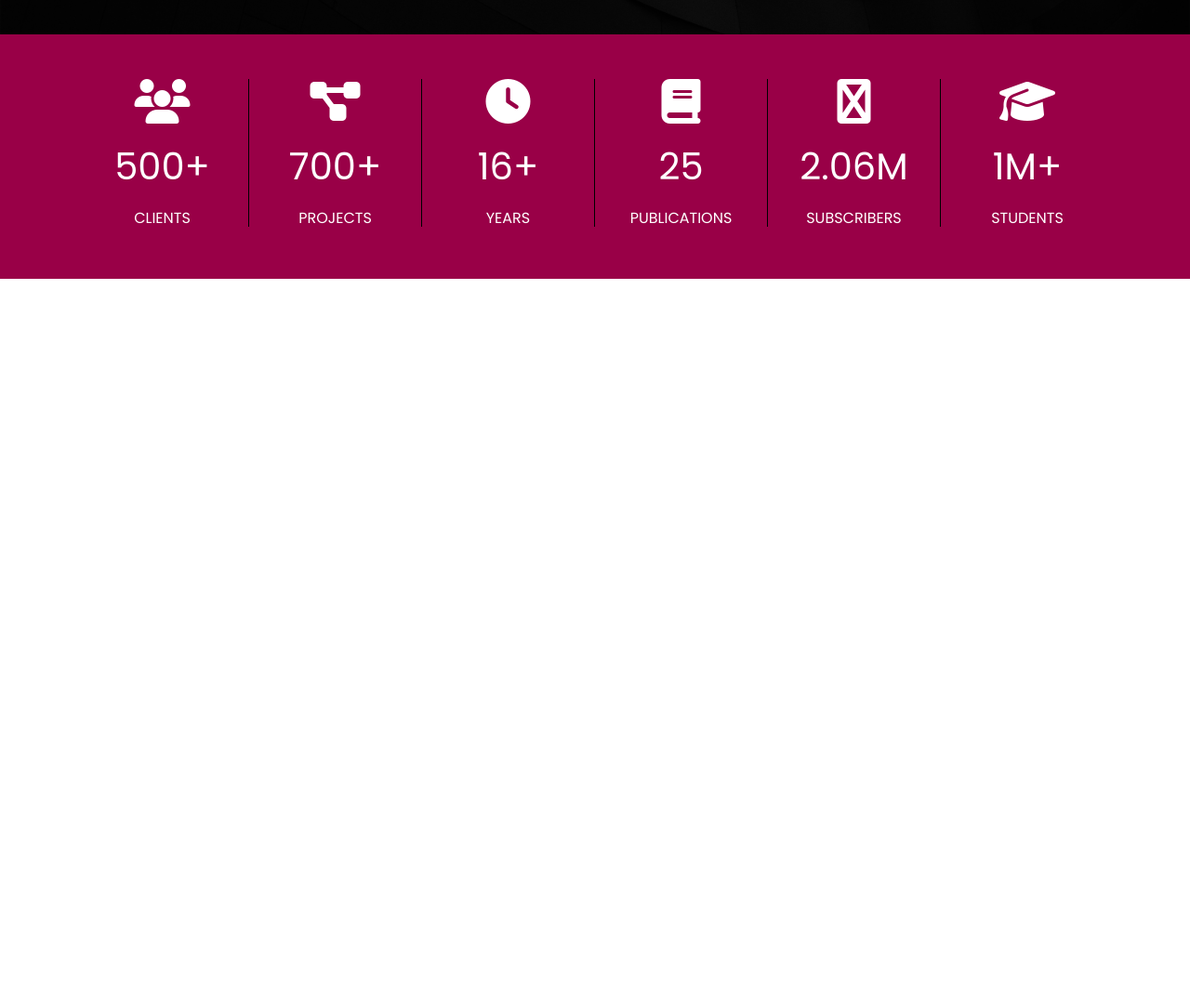
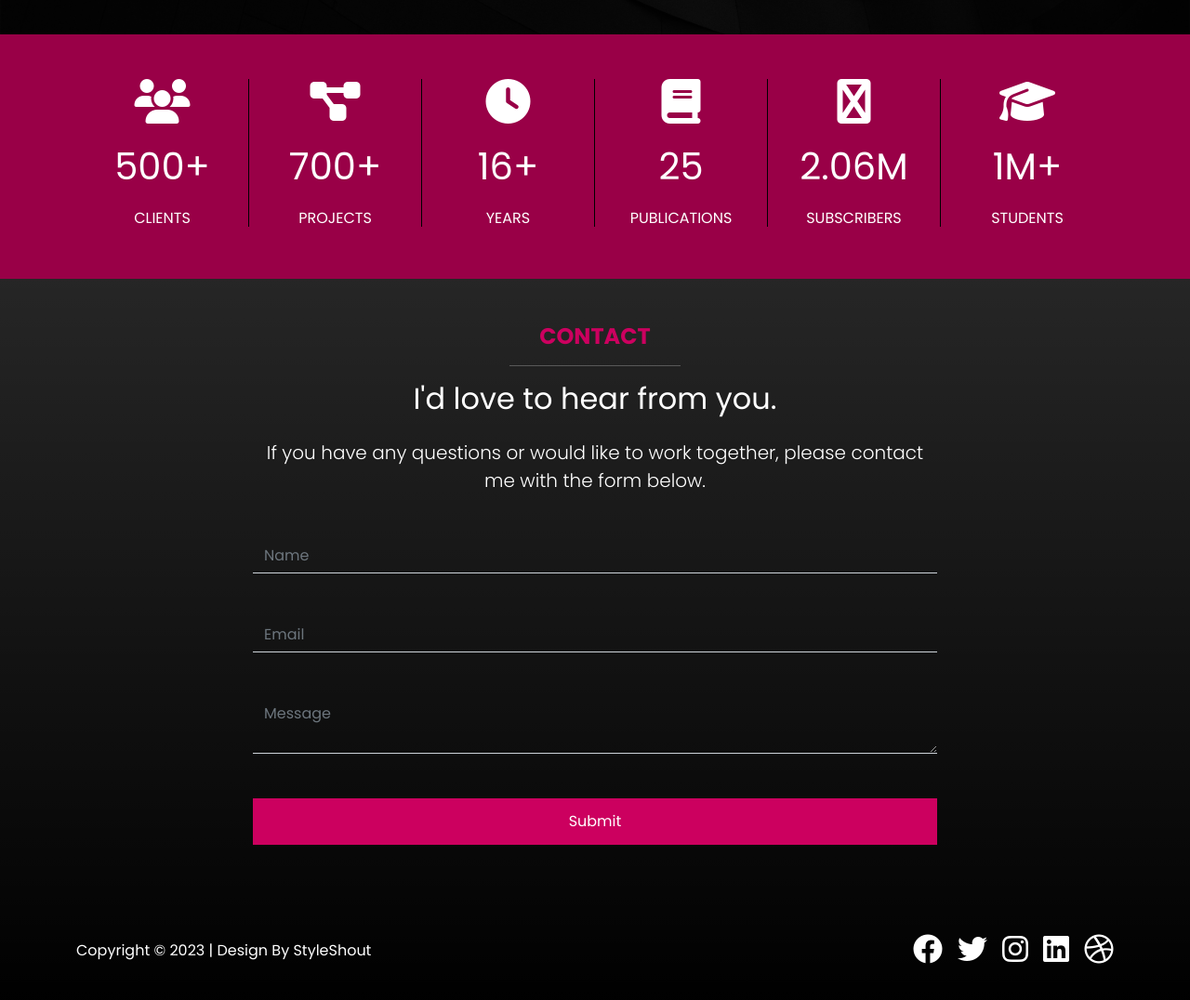
Before and after one commit to fikrirakala/portfolio-website, a website: page index.html in a window 1280 px wide. Shown: the part 4596-5672 px from the top of the page at 93% size. Before the commit the page ends 4896 px from the top, so only its background shows below. Drawn offline with Linux system fonts and the light colour scheme.

Commit message:
create contact section

```diff
--- a/index.html
+++ b/index.html
@@ -444,6 +444,78 @@
       </div>
     </section>
 
+    <!-- Contact -->
+    <section class="contact text-bg-dark bg-gradient py-5">
+      <div class="container">
+        <div class="row justify-content-center">
+          <div class="col-md-8">
+            <div class="text-center mb-5">
+              <h4 class="text-uppercase fw-bold text-primary">Contact</h4>
+              <hr class="w-25 mx-auto" />
+              <h2 class="mb-4">I'd love to hear from you.</h2>
+              <p class="lead">
+                If you have any questions or would like to work together, please
+                contact me with the form below.
+              </p>
+            </div>
+
+            <form>
+              <div class="mb-5">
+                <input
+                  type="text"
+                  class="form-control bg-transparent border-top-0 border-start-0 border-end-0 rounded-0 border-muted text-white"
+                  name="name"
+                  placeholder="Name" />
+              </div>
+              <div class="mb-5">
+                <input
+                  type="email"
+                  class="form-control bg-transparent border-top-0 border-start-0 border-end-0 rounded-0 border-muted text-white"
+                  name="email"
+                  placeholder="Email" />
+              </div>
+              <div class="mb-5">
+                <textarea
+                  class="form-control bg-transparent border-top-0 border-start-0 border-end-0 rounded-0 border-muted text-white"
+                  name="message"
+                  placeholder="Message"></textarea>
+              </div>
+              <div class="mb-5 d-grid">
+                <button type="submit" class="btn btn-primary">Submit</button>
+              </div>
+            </form>
+          </div>
+        </div>
+        <div class="row align-items-center mt-5">
+          <div class="col-md-8">
+            <p class="mb-md-0 text-center text-md-start">
+              Copyright &copy; 2023 | Design By StyleShout
+            </p>
+          </div>
+          <div class="col-md-4">
+            <div
+              class="hstack gap-3 justify-content-center justify-content-md-end">
+              <a href="#">
+                <i class="fab fa-facebook fa-2x text-white"></i>
+              </a>
+              <a class="text-decoration-none" href="#">
+                <i class="fab fa-twitter fa-2x text-white"></i>
+              </a>
+              <a class="text-decoration-none" href="#">
+                <i class="fab fa-instagram fa-2x text-white"></i>
+              </a>
+              <a class="text-decoration-none" href="#">
+                <i class="fab fa-linkedin fa-2x text-white"></i>
+              </a>
+              <a class="text-decoration-none" href="#">
+                <i class="fab fa-dribbble fa-2x text-white"></i>
+              </a>
+            </div>
+          </div>
+        </div>
+      </div>
+    </section>
+
     <script src="js/bootstrap.bundle.min.js"></script>
     <script src="js/lightbox-plus-jquery.min.js"></script>
     <script src="js/script.js"></script>
```
